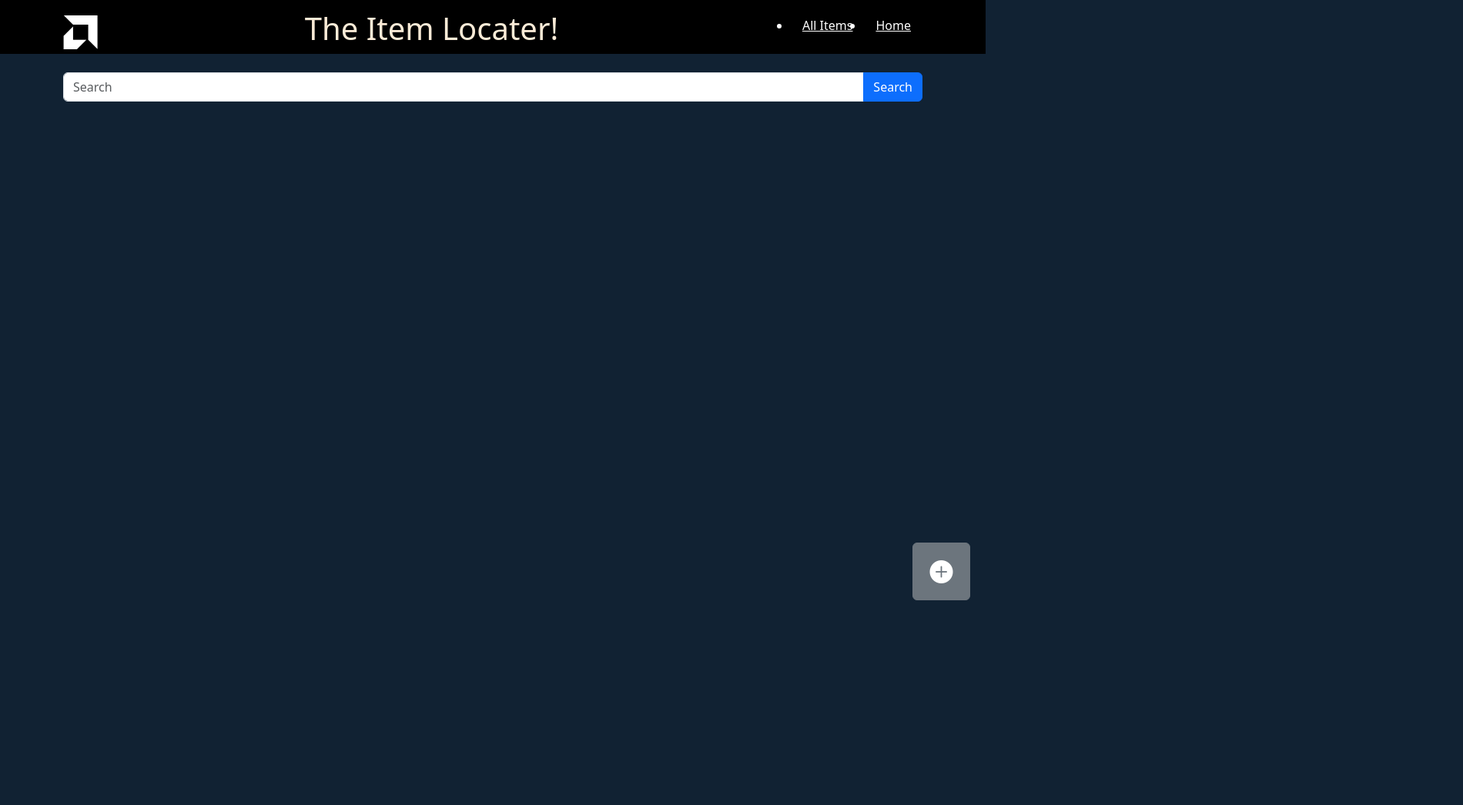
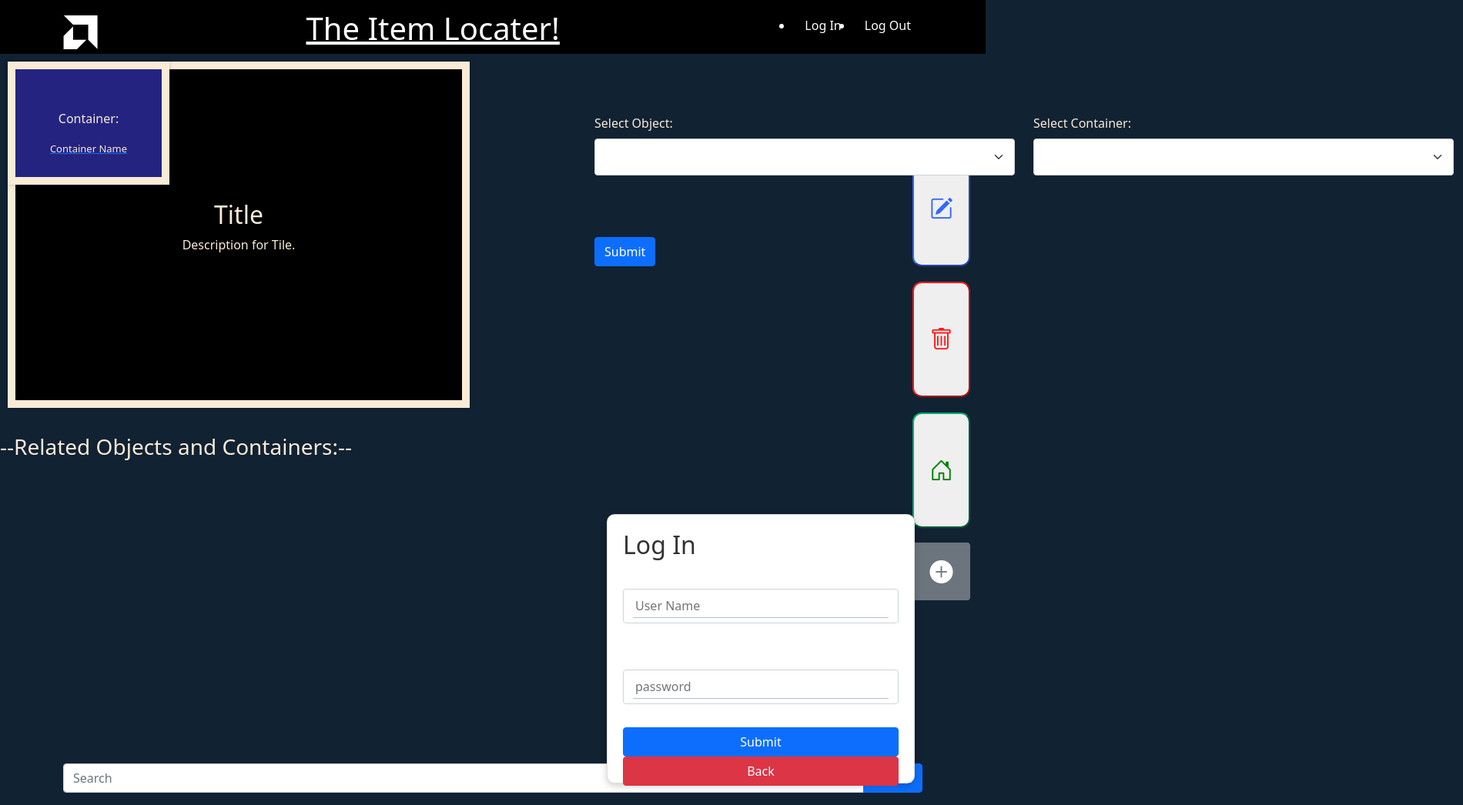
Before and after one commit to gulatiKK/item-locater, a website: page item-list.html in a window 1280 px wide. Shown: the whole page at 77% size, 1900 px wide, since content can reach past the window. Before the commit the page ends 800 px from the top, so only its background shows below. Drawn offline with nearby package versions, Linux system fonts and the light colour scheme; no server answers; a small style sheet from the web is missing.

Commit message:
Update item-list.html

```diff
--- a/item-list.html
+++ b/item-list.html
@@ -4,22 +4,24 @@
     <meta charset="UTF-8">
     <meta http-equiv="X-UA-Compatible" content="IE=edge">
     <meta name="viewport" content="width=device-width, initial-scale=1.0">
-    <link href="https://cdn.jsdelivr.net/npm/bootstrap@5.3.0-alpha1/dist/css/bootstrap.min.css" rel="stylesheet" integrity="sha384-GLhlTQ8iRABdZLl6O3oVMWSktQOp6b7In1Zl3/Jr59b6EGGoI1aFkw7cmDA6j6gD" crossorigin="anonymous">
-    <title>Your Items</title>
+    <link href="https://cdn.jsdelivr.net/npm/bootstrap@5.0.2/dist/css/bootstrap.min.css" rel="stylesheet" integrity="sha384-EVSTQN3/azprG1Anm3QDgpJLIm9Nao0Yz1ztcQTwFspd3yD65VohhpuuCOmLASjC" crossorigin="anonymous">
+    <link rel="stylesheet" href="https://cdnjs.cloudflare.com/ajax/libs/font-awesome/5.15.3/css/all.min.css" />
+    <link rel="stylesheet" href="https://cdnjs.cloudflare.com/ajax/libs/twitter-bootstrap/5.0.1/css/bootstrap.min.css" integrity="sha512-yxUu0bO5ZxSNV4de0yqMxMZb2jx3i85zPYIR5hAxH0CwpkzGlPz/ZfZllcOYN20oULtuMQ/htz+8y2gDJAZXnQ==" crossorigin="anonymous" referrerpolicy="no-referrer" />
+    <title>Document</title>
 </head>
 <body style="background-color:#123;"></body>
 
 <body>
 
     <div class="navbar">
-        <div class="container flex">
+        <div class="container col-xs">
 
-            <i class="bi bi-amd"  style="font-size: 44px;"></i>
-            <h1 style="color: antiquewhite;" class="logo">The Item Locater!</h1>
+            <i class="bi bi-amd" onclick="setPage()" style="font-size: 44px;"></i>
+            <h1 style="color: antiquewhite;" class=""><a href="newuibase.html">The Item Locater!</a></h1>
             <nav>
                 <ul>
-                    <li><a href="item-list.html">All Items</a></li>
-                    <li><a href="newuibase.html">Home</a></li>
+                    <li class="home"><a onclick="setLog()">Log In</a></li>
+                    <li class="home"><a onclick="setLogOut()">Log Out</a></li>
                 </ul>
             </nav>
         </div>
@@ -28,7 +30,7 @@
     <button id="fixedbutton2" type="button" onclick="TileModal()" class="button"><i class="bi bi-house-door" style="font-size: 30px;"></i></button>
     <button id="fixedbutton3" type="button" class="button2"><i class="bi bi-trash" style="font-size: 30px;"></i></button>
     <button id="fixedbutton4" type="button" onclick="TileModal()" class="button3"><i class="bi bi-pencil-square" style="font-size: 30px;"></i></button>
-        <div class="tile">
+        <div class="tile container col">
             <h2 name="name" style="text-transform: capitalize; color: antiquewhite;" id="TileName">Title</h2>
             <p style="color: antiquewhite; max-width: 100ch; overflow: auto; max-height: 6.5ch;" for="TileDiscription" id="TileDescription" >Description for Tile.</p>
           </div>
@@ -40,20 +42,27 @@
         <div class="objectTiles" id="TileBar">
         </div>
     </div>
+    <div class="container mt-5 relation-window" id="relation-window">
+        <div class="row">
+            <div class="col-lg-6 col-md-12 mb-3 objects" id="objects">
+                <label style="color: antiquewhite;" for="object_selector" class="form-label">Select Object:</label>
+                <select id="object_selector" name="object_selector" class="form-select form-select-lg mb-3 animate_animated animatepulse animate_infinite">
+                </select>
+                <br>
+                <div style="color: antiquewhite;" id="object_info"></div>
+                <br>
+            </div>
 
-    <div id="relationWindow" method="POST">
-    <div class="form-group">
-        <label for="item_name">Item</label>
-        <input class="form-control" name="item_name" id="relationItemName">
-    </div>
+            <div class="col-lg-6 col-md-12 mb-3 objects" id="containers">
+                <label style="color: antiquewhite;" for="container_selector" class="form-label">Select Container:</label>
+                <select id="container_selector" name="container_selector" class="form-select form-select-lg mb-3 animate_animated animatepulse animate_infinite">
+                </select>
+                <br>
+                <div style="color: antiquewhite;" id="container_info"></div>
+            </div>
+        </div>
 
-    <div class="form-group">
-        <label for="container_name">Container</label>
-        <input class="form-control" name="container_name" id="relationContainerName">
-    </div>
-
-    <br>
-    <button type="submit" class="btn btn-primary" onClick="onRelationSubmit()">Submit</button>
+        <button id="submit_button" onclick="setModal()" class="btn btn-primary">Submit</button>
     </div>
 
     <section class="showcase">
@@ -91,8 +100,18 @@
                 </select>
             </div>
             <input type="submit"  onClick="onPostSubmit()" class="btn btn-primary">
-
-        <button onclick="backToItemlist()" class="btn btn-danger">Back</button>
+            <button class="btn btn-danger" onclick="backToItemlist()">Back</button>
+    </div>
+    <div class="showcase-form card" id="logWindow">
+        <h2>Log In</h2>
+            <div class="form-control">
+                <input type="text" name="name" id="userName" placeholder="User Name" required>
+            </div>
+            <div class="form-control">
+                <input type="text" name="discription" id="password" placeholder="password" required>
+            </div>
+            <input type="submit"  onClick="onlogSubmit()" class="btn btn-primary">
+            <button class="btn btn-danger" onclick="backToItemlist()">Back</button>
     </div>
 </div>
 </section>
@@ -117,25 +136,6 @@
         </div>
     </div>
 
-    <!-- <div class="">
-        <label for="object_selector" class="">Select Object:</label>
-        <select id="object_selector" name="object_selector" class="">
-            <option value="option 1">option 1</option>
-            <option value="option 2">option 2</option>
-            <option value="option 3">option 3</option>
-        </select>
-        <br>
-        <div id="object_info"></div>
-        <br>
-    </div> -->
-
-    <!-- <label for="selection-drop" id="selection-drop"></label>
-        <select name="objects" id="object_selector" class="objects-selection">
-            <div id="object_inf">
-                <select name="objects" id="object_selector" class="objects-selection"></select>
-            </div>
-    -->
-
     <link rel="stylesheet" href="https://cdn.jsdelivr.net/npm/bootstrap-icons@1.10.5/font/bootstrap-icons.css">
     <script src="https://code.jquery.com/jquery-3.3.1.slim.min.js" integrity="sha384-q8i/X+965DzO0rT7abK41JStQIAqVgRVzpbzo5smXKp4YfRvH+8abtTE1Pi6jizo" crossorigin="anonymous"></script>
     <script src="https://cdn.jsdelivr.net/npm/popper.js@1.14.7/dist/umd/popper.min.js" integrity="sha384-UO2eT0CpHqdSJQ6hJty5KVphtPhzWj9WO1clHTMGa3JDZwrnQq4sF86dIHNDz0W1" crossorigin="anonymous"></script>
@@ -143,5 +143,6 @@
     <script src="item-list.js"></script>
     <link rel="stylesheet" href="item-list.css">
     <button id="fixedbutton" type="button" onclick="setPostModal()" class="btn btn-secondary" ><i class="bi bi-plus-circle-fill" style="font-size: 30px;"></i></button>
+    <button id="fixedbutton" type="button" onclick="setPostModal()" class="btn btn-secondary" ><i class="bi bi-plus-circle-fill" style="font-size: 30px;"></i></button>
 </body>
 </html>
```
